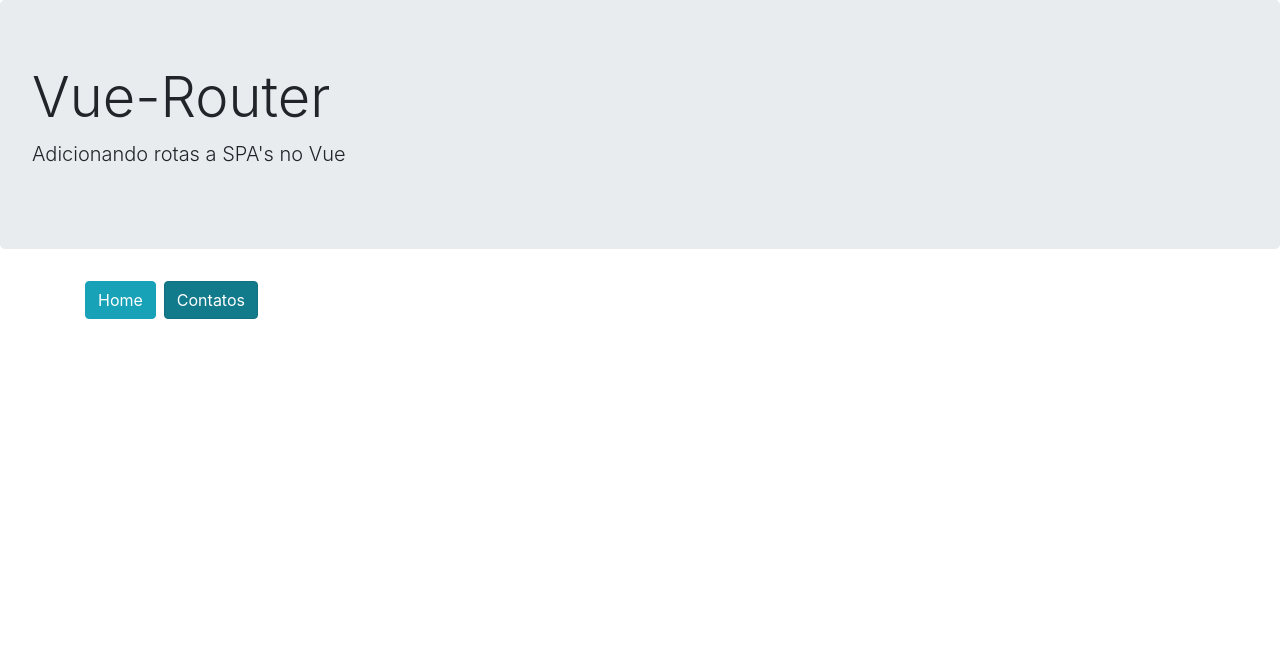
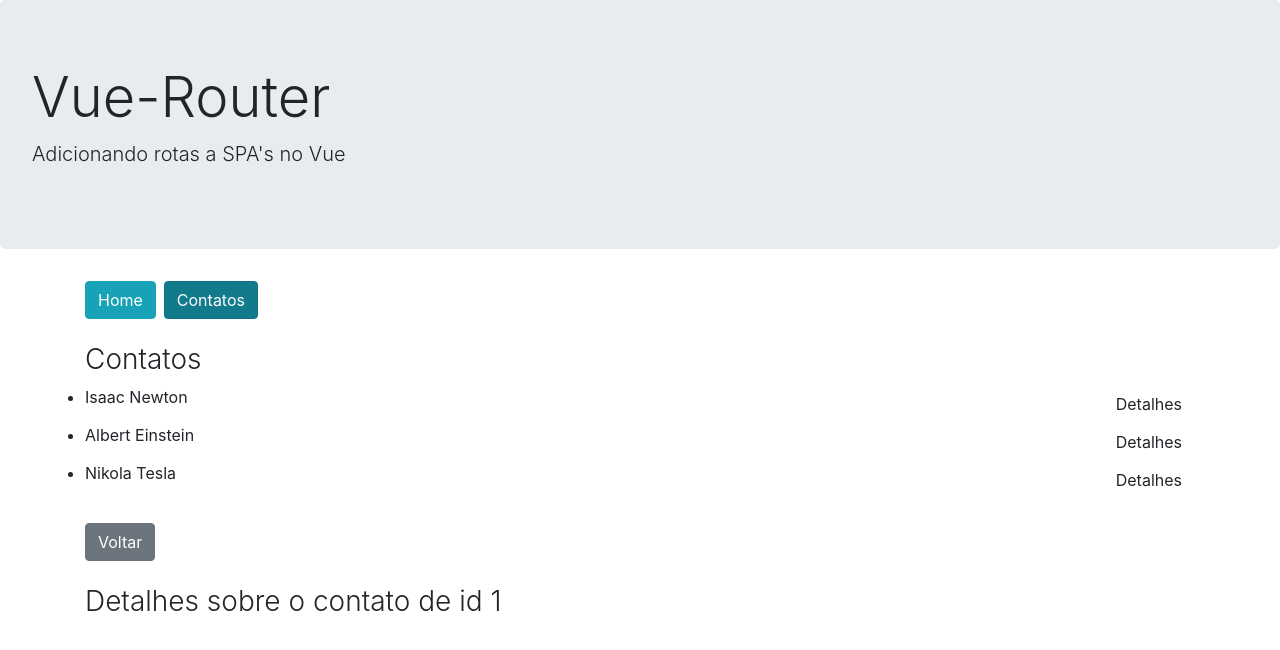
Before and after one commit to victorqrz/vue-rotas, a Vue app: page /contatos/1 in a window 1280 px wide. Shown: the top 650 px of the page. Built offline with nearby package versions, Linux system fonts and the light colour scheme.

Commit message:
configurando uma rota aninhada

```diff
--- a/src/components/contatos/ContatosLista.vue
+++ b/src/components/contatos/ContatosLista.vue
@@ -2,7 +2,7 @@
   <div>
     <h3 class="font-weight-light">Contatos</h3>
 
-    <ul class="list-group" v-if="contatos.length > 0">
+    <ul class="list-group"  v-if="contatos.length > 0">
       <ContatosListaIten
         class="list-group-iten"
         v-for="contato in contatos"
--- a/src/components/contatos/ContatosListaIten.vue
+++ b/src/components/contatos/ContatosListaIten.vue
@@ -1,7 +1,12 @@
 <template>
   <li>
     <span>{{contato.nome}}</span>
-    <button class="btn btn-info-btn-sm float-right">Detalhes</button>
+    <router-link
+      :to="`/contatos/${contato.id}`"
+      class="btn btn-info-btn-sm float-right">
+        Detalhes
+    </router-link>
+
   </li>
 </template>
 
--- /dev/null
+++ b/src/views/contatos/ContatoDetalhes.vue
@@ -0,0 +1,9 @@
+<template>
+  <h3 class="font-weight-light">Detalhes sobre o contato de id {{ $route.params.id }}</h3>
+</template>
+
+<script>
+export default {
+
+}
+</script>
--- a/src/views/contatos/Contatos.vue
+++ b/src/views/contatos/Contatos.vue
@@ -1,5 +1,8 @@
 <template>
-  <ContatosLista />
+  <div>
+    <ContatosLista />
+    <router-view></router-view>
+  </div>
 </template>
 
 <script>
```
Also changed, not shown: src/routes.js (+9 -2 lines).
